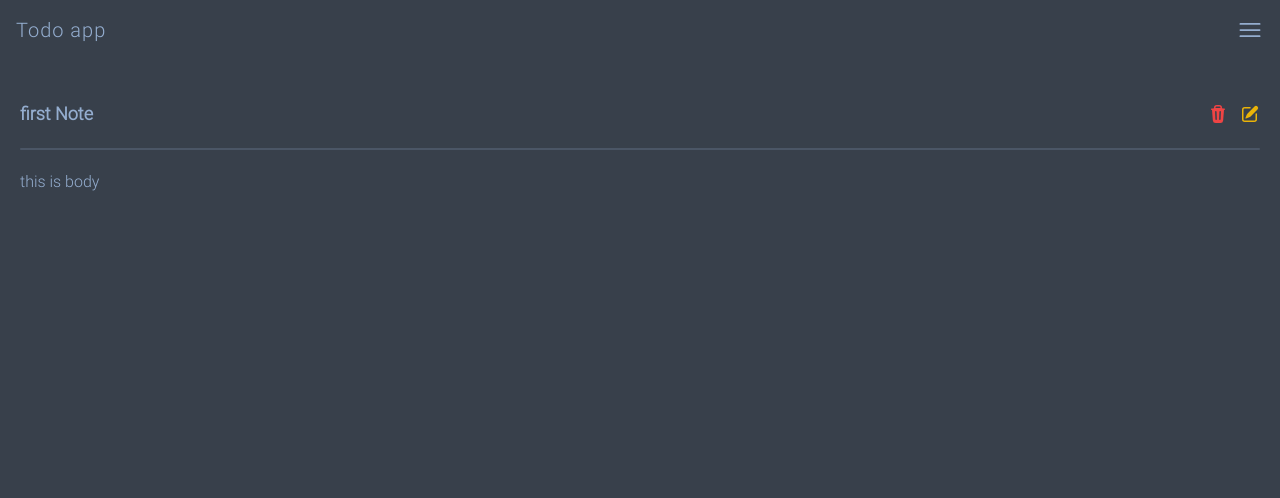
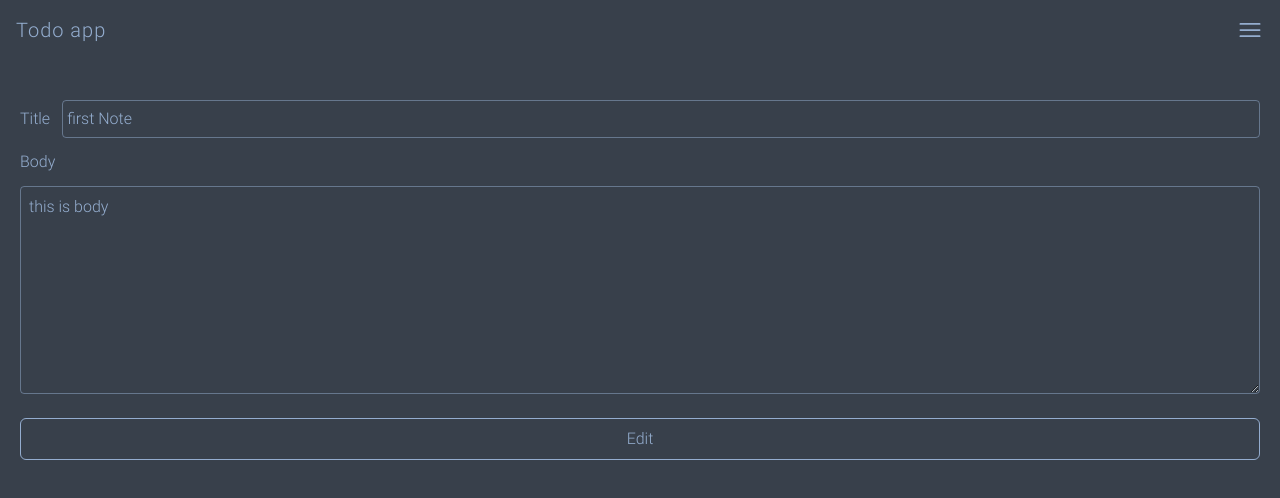
Before and after one commit to AmirHossein-z/todo, a React (Create React App) app: page /tasks/1 in a window 1280 px wide. Both pictures are taken after a click on the icon 1250 px from the left and 114 px from the top of the page. Shown: the top 498 px of the page. Built offline with nearby package versions, Linux system fonts and the light colour scheme; data requests are answered from the project's data file.

Commit message:
edit task component was created and added to ViewTask component

```diff
--- /dev/null
+++ b/src/components/EditTask.jsx
@@ -0,0 +1,87 @@
+import { useNavigate } from "react-router-dom";
+import { updateTask } from "../services/taskService";
+import { Button } from "./Button";
+
+export const EditTask = ({
+    task,
+    setTask,
+    setLoading,
+    taskId,
+    tasks,
+    setTasks,
+}) => {
+    const navigate = useNavigate();
+
+    const onTaskChange = (e) => {
+        setTask({
+            ...task,
+            [e.target.name]: e.target.value,
+        });
+    };
+
+    const editTaskForm = async (e) => {
+        e.preventDefault();
+        try {
+            setLoading(true);
+            const { data, status: requestStatus } = await updateTask(
+                { ...task },
+                taskId
+            );
+            if (requestStatus === 200) {
+                const prevTasks = [...tasks];
+                let taskIndex = tasks.findIndex((item) => item.id === task.id);
+                prevTasks[taskIndex] = data;
+                setTasks([...prevTasks]);
+                navigate("/tasks");
+            }
+        } catch (err) {
+            console.log(err);
+        } finally {
+            setLoading(false);
+        }
+    };
+
+    return (
+        <main className="grid my-5 p-5 items-center gap-y-6 text-customText fade-in-from-right">
+            <form action="" className="grid" onSubmit={editTaskForm}>
+                <div className="flex items-center">
+                    <label htmlFor="form-title" className="mr-3">
+                        Title
+                    </label>
+                    <input
+                        type="text"
+                        placeholder="title"
+                        name="title"
+                        id="title"
+                        className="py-1.5 px-1 bg-transparent w-full border border-customText border-opacity-50 focus:border-opacity-100 rounded outline-none"
+                        value={task.title}
+                        onChange={onTaskChange}
+                    />
+                </div>
+                <div className="grid my-3">
+                    <label htmlFor="form-body" className="mb-3">
+                        Body
+                    </label>
+                    <textarea
+                        name="body"
+                        id="body"
+                        placeholder="body"
+                        className="w-full min-h-[208px] max-h-52 rounded bg-transparent border border-customText border-opacity-50 focus:border-opacity-100 outline-none p-2"
+                        value={task.body}
+                        onChange={onTaskChange}
+                    ></textarea>
+                </div>
+                <div className="mt-3 justify-center">
+                    <Button
+                        textColor="customdark"
+                        bgColor="customdark"
+                        borderColor="customText"
+                        customStyles="w-full hover:bg-customText hover:text-customdark active:bg-customText active:text-customdark"
+                    >
+                        Edit
+                    </Button>
+                </div>
+            </form>
+        </main>
+    );
+};
--- a/src/components/ViewTask.jsx
+++ b/src/components/ViewTask.jsx
@@ -1,12 +1,15 @@
-import { useEffect, useState } from "react";
+import { useEffect, useRef, useState } from "react";
 import { useNavigate, useParams } from "react-router-dom";
 import { getTask, deleteTask } from "../services/taskService";
+import { EditTask } from "./EditTask";
 import { Loading } from "./Loading";
 
 export const ViewTask = ({ loading, setLoading, tasks, setTasks }) => {
     const { taskId } = useParams();
     const navigate = useNavigate();
     const [task, setTask] = useState({});
+    const viewRef = useRef(null);
+    const [viewState, setViewState] = useState(true);
 
     useEffect(() => {
         const fetchData = async () => {
@@ -53,19 +56,24 @@ export const ViewTask = ({ loading, setLoading, tasks, setTasks }) => {
         <>
             {loading ? (
                 <Loading />
-            ) : (
-                <main className="my-5 p-5">
+            ) : viewState ? (
+                <main
+                    className="my-5 p-5 transition-all duration-700 ease-in"
+                    ref={viewRef}
+                >
                     <div className="text-lg flex justify-between items-center">
                         <h1 className="text-customText text-lg font-bold">
                             {task.title}
                         </h1>
+                        <div>
                             <div className="flex gap-x-3">
-                            <span className="" onClick={removeTask}>
+                                <span>
                                     <svg
                                         xmlns="http://www.w3.org/2000/svg"
                                         viewBox="0 0 20 20"
                                         fill="currentColor"
-                                    className="w-5 h-5 text-red-500 cursor-pointer"
+                                        className="w-5 h-5 text-red-500 active:text-red-700 cursor-pointer"
+                                        onClick={removeTask}
                                     >
                                         <path
                                             fillRule="evenodd"
@@ -80,6 +88,15 @@ export const ViewTask = ({ loading, setLoading, tasks, setTasks }) => {
                                         viewBox="0 0 20 20"
                                         fill="currentColor"
                                         className="w-5 h-5 text-yellow-500 cursor-pointer"
+                                        onClick={() => {
+                                            viewRef.current.classList.add(
+                                                "translate-x-52",
+                                                "opacity-0"
+                                            );
+                                            setTimeout(() => {
+                                                setViewState(false);
+                                            }, 800);
+                                        }}
                                     >
                                         <path d="M5.433 13.917l1.262-3.155A4 4 0 017.58 9.42l6.92-6.918a2.121 2.121 0 013 3l-6.92 6.918c-.383.383-.84.685-1.343.886l-3.154 1.262a.5.5 0 01-.65-.65z" />
                                         <path d="M3.5 5.75c0-.69.56-1.25 1.25-1.25H10A.75.75 0 0010 3H4.75A2.75 2.75 0 002 5.75v9.5A2.75 2.75 0 004.75 18h9.5A2.75 2.75 0 0017 15.25V10a.75.75 0 00-1.5 0v5.25c0 .69-.56 1.25-1.25 1.25h-9.5c-.69 0-1.25-.56-1.25-1.25v-9.5z" />
@@ -87,11 +104,21 @@ export const ViewTask = ({ loading, setLoading, tasks, setTasks }) => {
                                 </span>
                             </div>
                         </div>
+                    </div>
                     <div className="my-5 bg-customText bg-opacity-20 w-full h-0.5 rounded"></div>
                     <div className="text-customText text-base">
                         <p>{task.body}</p>
                     </div>
                 </main>
+            ) : (
+                <EditTask
+                    task={task}
+                    setTask={setTask}
+                    setLoading={setLoading}
+                    taskId={taskId}
+                    tasks={tasks}
+                    setTasks={setTasks}
+                />
             )}
         </>
     );
```
Lines whose indentation alone changed are shown as unchanged.
